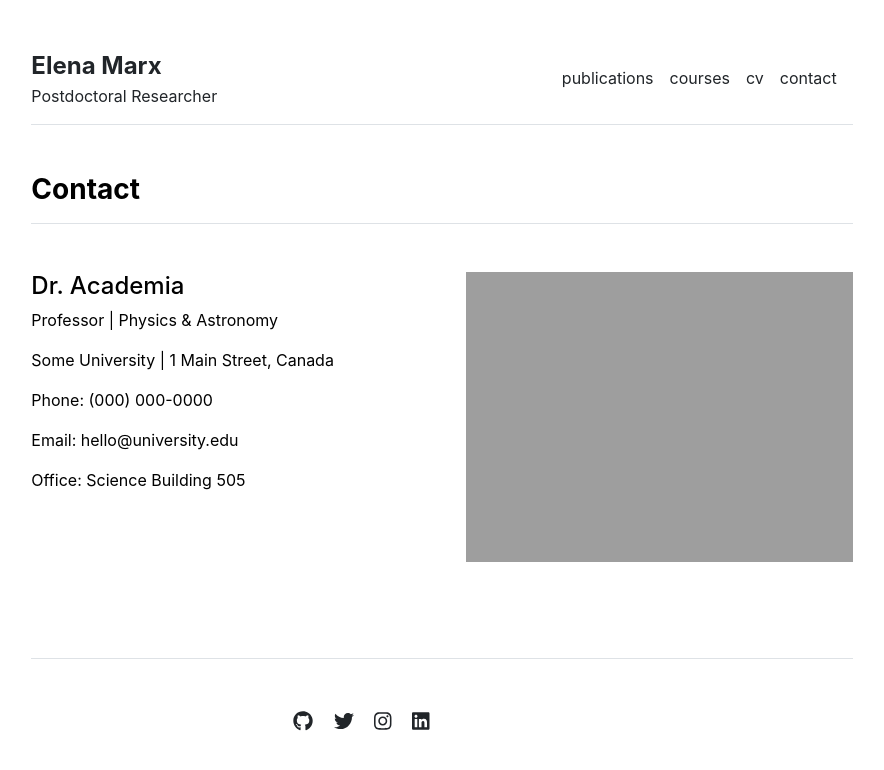
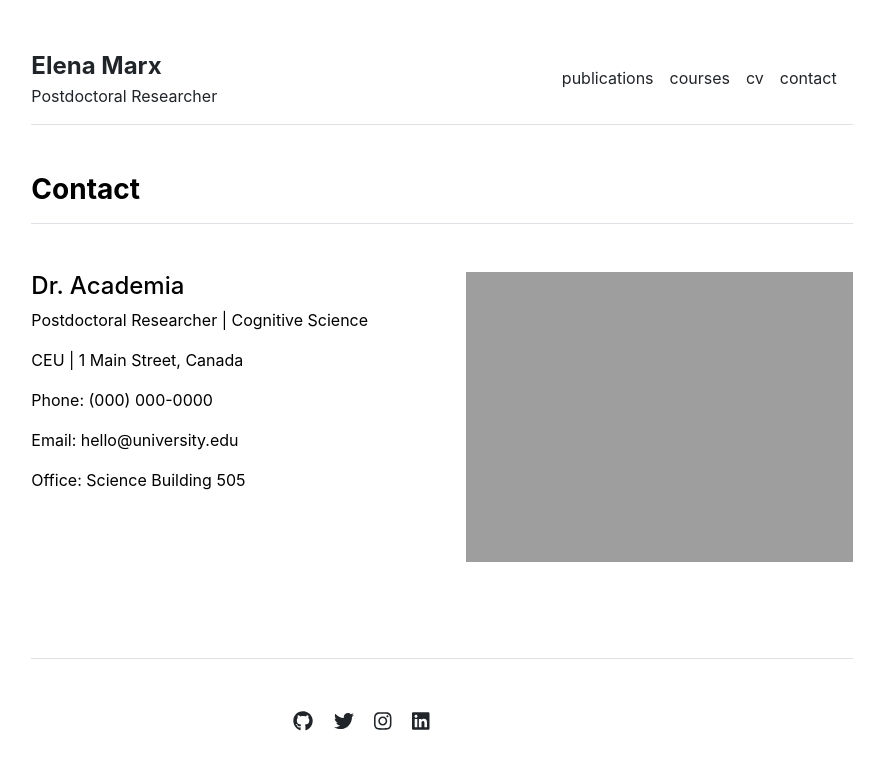
Before and after one commit to elena-marx/elena-marx.github.io, a Jekyll site: the page built from contact.md, in a window 1280 px wide. Shown: the top 770 px of the page, without its empty margins (198-1082 px from the left). Built offline with Jekyll 4.4.1, drawn with Linux system fonts in a browser that asks for light colours; part of the change alters nothing that is shown.

```diff
--- a/_data/settings.yml
+++ b/_data/settings.yml
@@ -10,10 +10,10 @@ menu:
 #- {name: 'Lab Technician', title: 'Researcher', department: 'Physics & Astronomy', institution: 'Some University', institution_address: '1 Main Street, Canada', phone: '(000) 000-0000', email: 'hello@university.edu', office: 'Science Building 505', image: 'assets/img/lab-technician.jpg', url: 'lab-technician'}
 #- {name: 'Graduate Student', title: 'Researcher', department: 'Physics & Astronomy', institution: 'Some University', institution_address: '1 Main Street, Canada', phone: '(000) 000-0000', email: 'hello@university.edu', office: 'Science Building 505', image: 'assets/img/graduate-student.jpg', url: 'graduate-student'}
 
-courses:
-- {name: 'Vector Calculus', url: 'vector-calculus'}
-- {name: 'Quantum Mechanics', url: 'quantum-mechanics'}
-- {name: 'Stellar Structures', url: 'stellar-structures'}
+#courses:
+#- {name: 'Vector Calculus', url: 'vector-calculus'}
+#- {name: 'Quantum Mechanics', url: 'quantum-mechanics'}
+#- {name: 'Stellar Structures', url: 'stellar-structures'}
 
 social:
 - {icon: 'github', link: 'https://github.com/LeNPaul'}
@@ -22,4 +22,4 @@ social:
 - {icon: 'linkedin', link: 'https://linkedin.com/in/lenpaul'}
 
 contacts:
-- {name: 'Dr. Academia', title: 'Professor', department: 'Physics & Astronomy', institution: 'Some University', institution_address: '1 Main Street, Canada', phone: '(000) 000-0000', email: 'hello@university.edu', office: 'Science Building 505', image: 'assets/img/contact.jpg'}
+- {name: 'Dr. Academia', title: 'Postdoctoral Researcher', department: 'Cognitive Science', institution: 'CEU', institution_address: '1 Main Street, Canada', phone: '(000) 000-0000', email: 'hello@university.edu', office: 'Science Building 505', image: 'assets/img/contact.jpg'}
```
